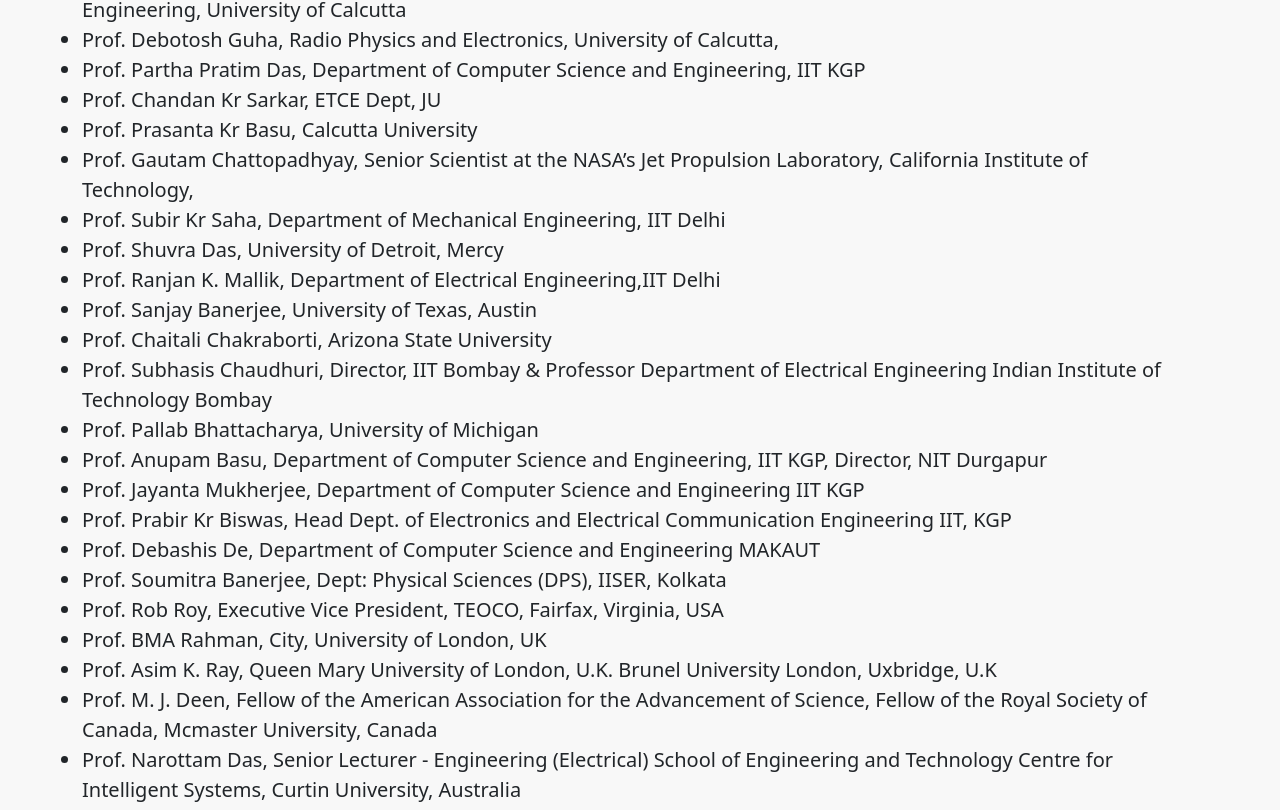
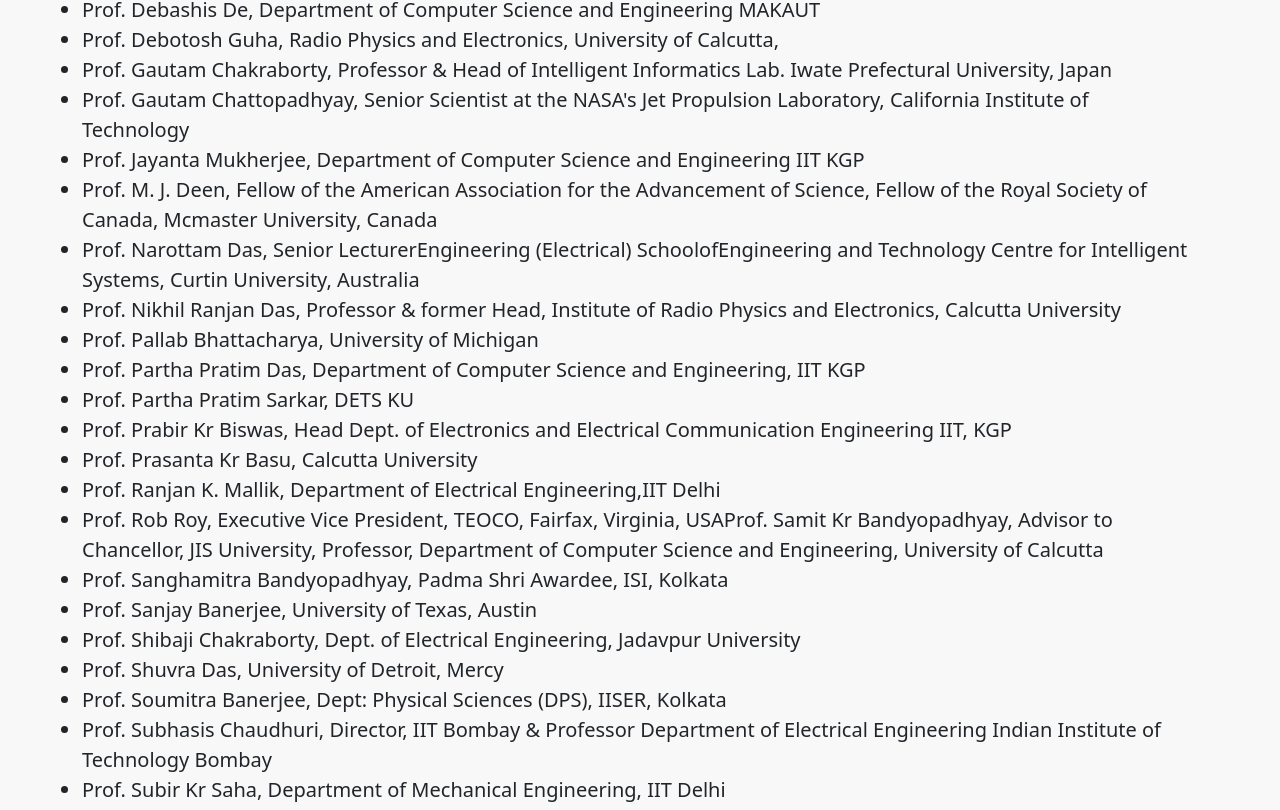
Before and after one commit to bimanTheCoderBoy/CCICS, a React (Create React App) app: page /Committee/Advisory in a window 1280 px wide. Shown: the part 448-1258 px from the top of the page. Built offline with nearby package versions, Linux system fonts and the light colour scheme.

Commit message:
krish commit

```diff
--- a/src/component/Committee/Advisory/Advisory.js
+++ b/src/component/Committee/Advisory/Advisory.js
@@ -10,43 +10,41 @@
         {<Heading> Advisory Committee </Heading>}
       </div>
 
-      <div className="container" style={{ fontSize: 20, paddingBottom: 50}}>
+      <div className="container" style={{ fontSize: 20, paddingBottom: 50 }}>
         <div className="row">
           <ul>
             <li>
             Prof. Ajay Kr Ray, ExProfessor of IIT Kharagpur and Ex-Director of IIEST Shibpur Padma Shri Awardee</li>
+            <li>Prof. Amit Konar, Electronics & Telecommunication Engineering Department, JU</li>
+            <li>Prof. Anupam Basu, Department of Computer Science and Engineering, IIT KGP, Director, NIT Durgapur</li>
+            <li>Prof. Asim K. Ray, Queen Mary University of London, U.K. Brunel University London, Uxbridge, U.K</li>
+            <li>Prof. BMA Rahman, City, University of London, UK</li>
+            <li>Prof. Chaitali Chakraborti, Arizona State University</li>
+            <li>Prof. Chandan Kr Sarkar, ETCE Dept, JU</li>
+            <li>Prof. Debashis De, Department of Computer Science and Engineering MAKAUT</li>
+            <li>Prof. Debotosh Guha, Radio Physics and Electronics, University of Calcutta,</li>
+            <li>Prof. Gautam Chakraborty, Professor & Head of Intelligent Informatics Lab. Iwate Prefectural University, Japan</li>
+            <li>Prof. Gautam Chattopadhyay, Senior Scientist at the NASA's Jet Propulsion Laboratory, California Institute of Technology</li>
+            <li>Prof. Jayanta Mukherjee, Department of Computer Science and Engineering IIT KGP
+            </li>
+            <li>Prof. M. J. Deen,  Fellow of the American Association for the Advancement of Science, Fellow of the Royal Society of Canada, Mcmaster University, Canada</li>
+            <li>Prof. Narottam Das, Senior LecturerEngineering (Electrical) SchoolofEngineering and Technology  Centre for Intelligent Systems, Curtin University, Australia</li>
+            <li>Prof. Nikhil Ranjan Das, Professor & former Head, Institute of Radio Physics and Electronics, Calcutta University</li>
+            <li>Prof. Pallab Bhattacharya, University of Michigan</li>
+            <li>Prof. Partha Pratim Das, Department of Computer Science and Engineering, IIT KGP</li>
+            <li>Prof. Partha Pratim Sarkar, DETS KU </li>
+            <li>Prof. Prabir Kr Biswas, Head Dept. of Electronics and Electrical Communication Engineering IIT, KGP</li>
+            <li>Prof. Prasanta Kr Basu, Calcutta University</li>
+            <li>Prof. Ranjan K.  Mallik, Department of Electrical Engineering,IIT Delhi</li>
+            <li>Prof. Rob Roy, Executive Vice President, TEOCO, Fairfax, Virginia, USAProf. Samit Kr Bandyopadhyay, Advisor to Chancellor, JIS University, Professor, Department of Computer Science and Engineering, University of Calcutta</li>
+            <li>Prof. Sanghamitra Bandyopadhyay, Padma Shri Awardee, ISI, Kolkata</li>
+            <li>Prof. Sanjay Banerjee, University of Texas, Austin</li>
             <li>Prof. Shibaji Chakraborty, Dept. of Electrical Engineering, Jadavpur University</li>
-    <li>Prof. Partha Pratim Sarkar, DETS KU</li>
-    <li>Prof. Sanghamitra Bandyopadhyay, Padma Shri Awardee, ISI, Kolkata</li>
-    <li>Prof. Nikhil Ranjan Das, Professor & former Head, Institute of Radio Physics and Electronics, Calcutta University</li>
-    <li>Prof. Amit Konar, Electronics & Telecommunication Engineering Department, JU</li>
-    <li>Prof. Samit Kr Bandyopadhyay, Advisor to Chancellor, JIS University, Professor, Department of Computer Science and Engineering, University of Calcutta</li>
-    <li>Prof. Debotosh Guha, Radio Physics and Electronics, University of Calcutta,</li>
-    <li>Prof. Partha Pratim Das, Department of Computer Science and Engineering, IIT KGP</li>
-    <li>Prof. Chandan Kr Sarkar, ETCE Dept, JU</li>
-    <li>Prof. Prasanta Kr Basu, Calcutta University</li>
-    <li>Prof. Gautam Chattopadhyay, Senior Scientist at the NASA’s Jet Propulsion
-Laboratory, California Institute of Technology,
-</li>
-    <li>Prof. Subir Kr Saha, Department of Mechanical Engineering, IIT Delhi</li>
             <li>Prof. Shuvra Das, University of Detroit, Mercy</li>
-    <li>Prof. Ranjan K.  Mallik, Department of Electrical Engineering,IIT Delhi</li>
-    <li>Prof. Sanjay Banerjee, University of Texas, Austin</li>
-    <li>Prof. Chaitali Chakraborti, Arizona State University</li>
-    <li>Prof. Subhasis Chaudhuri, Director, IIT Bombay & Professor Department of Electrical Engineering Indian Institute of Technology Bombay </li>
-    <li>Prof. Pallab Bhattacharya, University of Michigan</li>
-    <li>Prof. Anupam Basu, Department of Computer Science and Engineering, IIT KGP, Director, NIT Durgapur</li>
-    <li>Prof. Jayanta Mukherjee, Department of Computer Science and Engineering IIT KGP</li>
-    <li>Prof. Prabir Kr Biswas, Head Dept. of Electronics and Electrical Communication Engineering IIT, KGP</li>
-    <li>Prof. Debashis De, Department of Computer Science and Engineering MAKAUT</li>
             <li>Prof. Soumitra Banerjee, Dept: Physical Sciences (DPS), IISER, Kolkata</li>
-    <li>Prof. Rob Roy, Executive Vice President, TEOCO, Fairfax, Virginia, USA</li>
-    <li>Prof. BMA Rahman, City, University of London, UK</li>
-    <li>Prof. Asim K. Ray, Queen Mary University of London, U.K. Brunel University London, Uxbridge, U.K</li>
-    <li>Prof. M. J. Deen,  Fellow of the American Association for the Advancement of Science, Fellow of the Royal Society of Canada, Mcmaster University, Canada</li>
-    <li>Prof. Narottam Das, Senior Lecturer - Engineering (Electrical)
-School of Engineering and Technology
-Centre for Intelligent Systems, Curtin University, Australia
+            <li>Prof. Subhasis Chaudhuri, Director, IIT Bombay & Professor Department of Electrical Engineering Indian Institute of Technology Bombay</li>
+            <li>Prof. Subir Kr Saha, Department of Mechanical Engineering, IIT Delhi
+
             </li>
             <li>Prof. Gautam Chakraborty, Professor & Head of Intelligent Informatics Lab.
               Iwate Prefectural University, Japan
```
Lines whose indentation alone changed are shown as unchanged.
